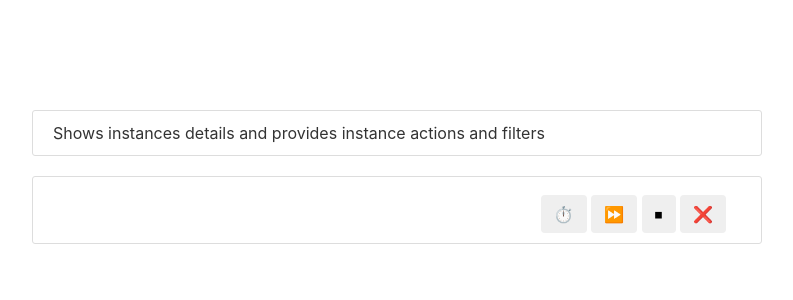
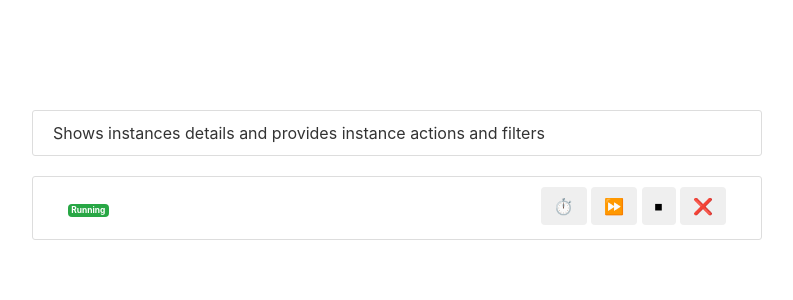
Before and after one commit to GoddessDianaPub/kandula-app, a Flask app: template app/templates/instances.html in a window 1280 px wide. Shown: the part 86-386 px from the top of the page, without its empty margins (53-846 px from the left). Run offline with Flask 3, Linux system fonts and the light colour scheme; the template is opened without the code that fills it: most values are stand-ins (such as "Sample title", 1, 10 or a date in 2020); parts of the project's set-up code (start-up, migrations or seed data) failed here and were passed over; some libraries are stand-ins or nearby versions.

Commit message:
changed <h3 class="panel-title">

```diff
--- a/app/templates/instances.html
+++ b/app/templates/instances.html
@@ -34,7 +34,7 @@
 
                             </form>
                         </div>
-                        <h4 class="panel-title">
+                        <h3 class="panel-title">
                             <a data-toggle="collapse" href="#{{ instance.Id }}">
                                 {% if (instance.Tags is defined) and instance.Tags %}
                                     {% for tag in instance.Tags %}
@@ -45,13 +45,13 @@
                                 {% else %}
                                     {{ instance.Id }}
                                 {% endif %}
-<!--                                {% if instance.State == "running" %}
+                                {% if instance.State == "running" %}
                                     <span class="badge badge-success" style="font-size: 0.3em;">Running</span>
                                 {% else %}
                                     <span class="badge badge-danger" style="font-size: 0.3em;">{{ instance.State }}</span>
                                 {% endif %}
                             </a>
-                        </h4>
+                        </h3>
 <!--                        <div class="d-block">
                             <span>Instance State: </span>
                             {% if instance.State == "running" %}
```
